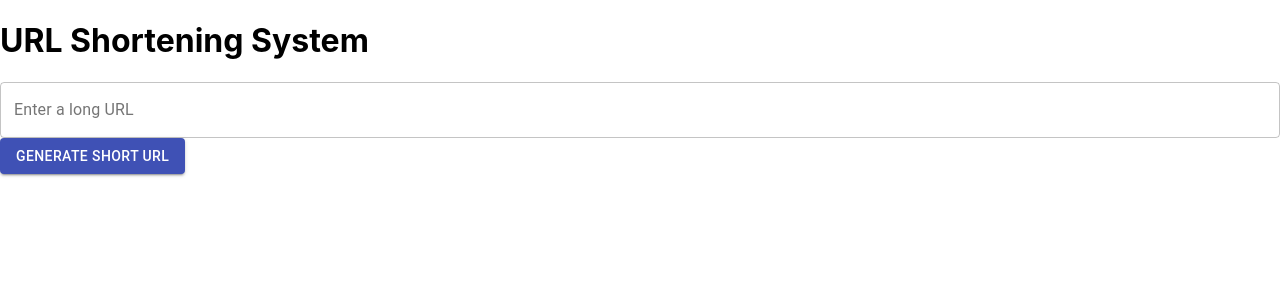
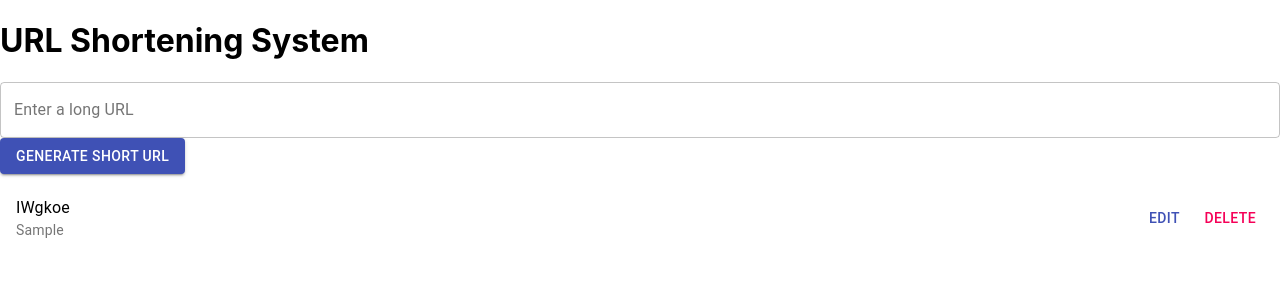
Before and after one commit to MohammadIsmailAlam/LWS_url-shortener_task, a React (Create React App) app: page / in a window 1280 px wide. Both pictures are taken after typing "Sample" into the empty fields and a click on the button "GENERATE SHORT URL". Shown: the top 300 px of the page. Built offline with nearby package versions, Linux system fonts and the light colour scheme.

Commit message:
Edit Page created where the long entered url can edit

```diff
--- a/src/App.js
+++ b/src/App.js
@@ -1,5 +1,6 @@
 import React, { useState, useEffect } from 'react';
 import EntryPage from './EntryPage';
+import EditPage from './EditPage';
 
 const App = () => {
   const [shortURLs, setShortURLs] = useState([]);
@@ -20,12 +21,25 @@ const App = () => {
     setShortURLs([...shortURLs, { shortURL, longURL }]);
   };
 
+const editURL = (shortURL, updatedLongURL) => {
+  // Finding the index of the short URL in the array
+  const index = shortURLs.findIndex((url) => url.shortURL === shortURL);
+  if (index !== -1) {
+    // Create a new copy of the shortURLs array with the updated long URL
+    const updatedShortURLs = [...shortURLs];
+    updatedShortURLs[index] = { ...updatedShortURLs[index], longURL: updatedLongURL };
+    setShortURLs(updatedShortURLs);
+  }
+};
 
+  const deleteURL = (shortURL) => {
+    setShortURLs(shortURLs.filter((url) => url.shortURL !== shortURL));
+  };
 
   const generateShortURL = () => {
-    // Implement short URL generation logic here
+    // Implementing short URL generation logic here
     // This can involve random string generation or using an external service
-    // For simplicity, let's generate a random 6-character string
+    // For simplicity, generated a random 6-character string
     const characters = 'ABCDEFGHIJKLMNOPQRSTUVWXYZabcdefghijklmnopqrstuvwxyz0123456789';
     let shortURL = '';
     for (let i = 0; i < 6; i++) {
@@ -38,6 +52,7 @@ const App = () => {
     <div>
       <h1>URL Shortening System</h1>
       <EntryPage createShortURL={createShortURL} />
+      <EditPage shortURLs={shortURLs} editURL={editURL} deleteURL={deleteURL} />
     </div>
   );
 };
--- /dev/null
+++ b/src/EditPage.js
@@ -0,0 +1,71 @@
+import React, { useState } from "react";
+import { Button, List, ListItem, ListItemText, Dialog, DialogTitle, DialogContent, DialogActions, TextField } from "@material-ui/core";
+
+const EditPage = ({ shortURLs, editURL, deleteURL }) => {
+  const [editDialogOpen, setEditDialogOpen] = useState(false);
+  const [selectedShortURL, setSelectedShortURL] = useState('');
+  const [editedLongURL, setEditedLongURL] = useState('');
+
+  const handleEditClick = (shortURL, longURL) => {
+    setSelectedShortURL(shortURL);
+    setEditedLongURL(longURL);
+    setEditDialogOpen(true);
+  };
+
+  const handleEditDialogClose = () => {
+    setEditDialogOpen(false);
+    setEditedLongURL('');
+    setSelectedShortURL('');
+  };
+
+  const handleEditSubmit = (e) => {
+    e.preventDefault();
+    editURL(selectedShortURL, editedLongURL);
+    setEditDialogOpen(false);
+    setEditedLongURL('');
+    setSelectedShortURL('');
+  };
+
+  return (
+    <>
+      <List>
+        {shortURLs.map(({ shortURL, longURL }) => (
+          <ListItem key={shortURL}>
+            <ListItemText primary={shortURL} secondary={longURL} />
+            <Button onClick={() => handleEditClick(shortURL, longURL)} color="primary">
+              Edit
+            </Button>
+            <Button onClick={() => deleteURL(shortURL)} color="secondary">
+              Delete
+            </Button>
+          </ListItem>
+        ))}
+      </List>
+
+      <Dialog open={editDialogOpen} onClose={handleEditDialogClose}>
+        <form onSubmit={handleEditSubmit}>
+          <DialogTitle>Edit Long URL</DialogTitle>
+          <DialogContent>
+            <TextField
+              label="Long URL"
+              variant="outlined"
+              value={editedLongURL}
+              onChange={(e) => setEditedLongURL(e.target.value)}
+              fullWidth
+            />
+          </DialogContent>
+          <DialogActions>
+            <Button onClick={handleEditDialogClose} color="primary">
+              Cancel
+            </Button>
+            <Button type="submit" variant="contained" color="primary">
+              Save
+            </Button>
+          </DialogActions>
+        </form>
+      </Dialog>
+    </>
+  );
+};
+
+export default EditPage;
```
